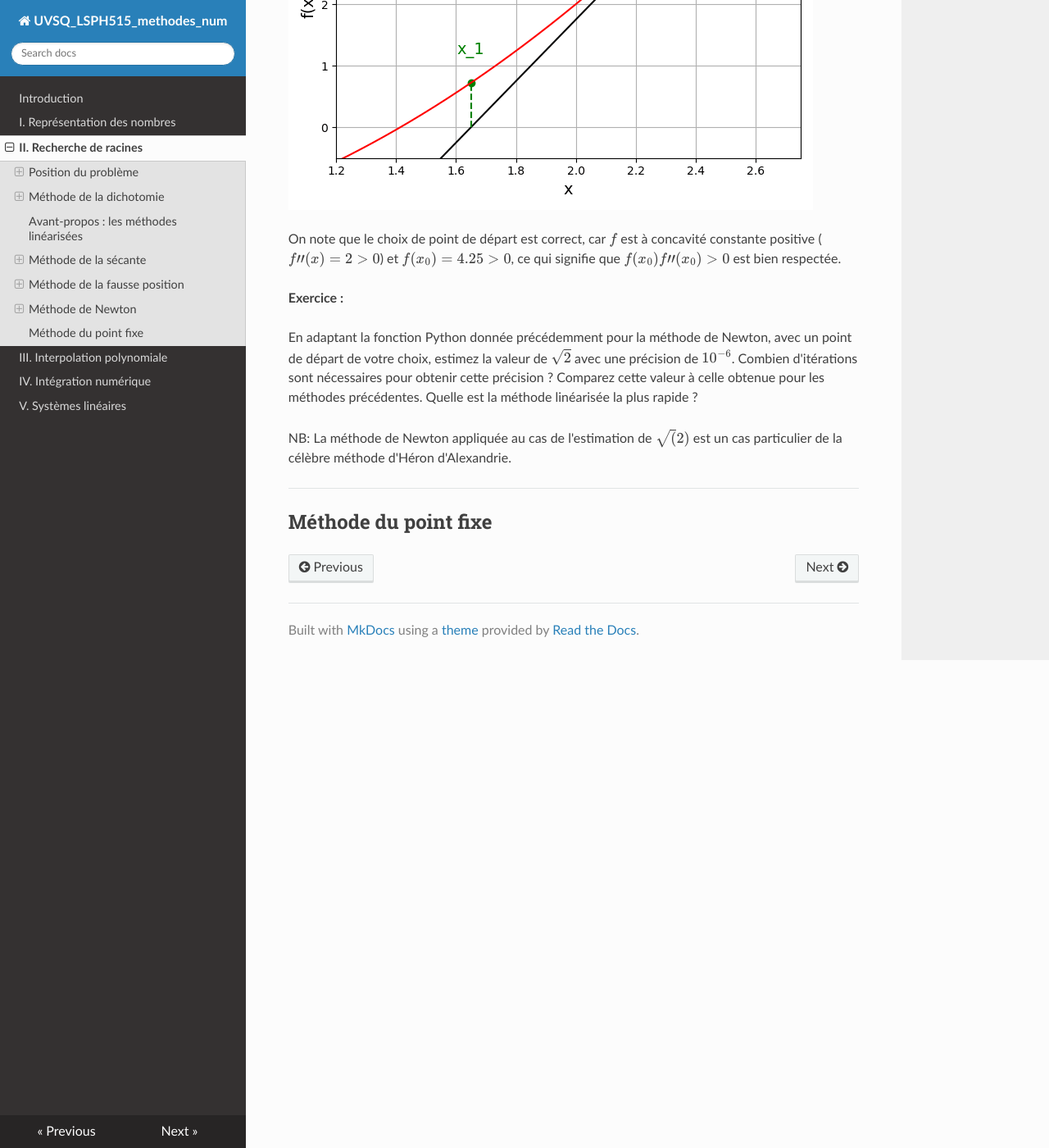
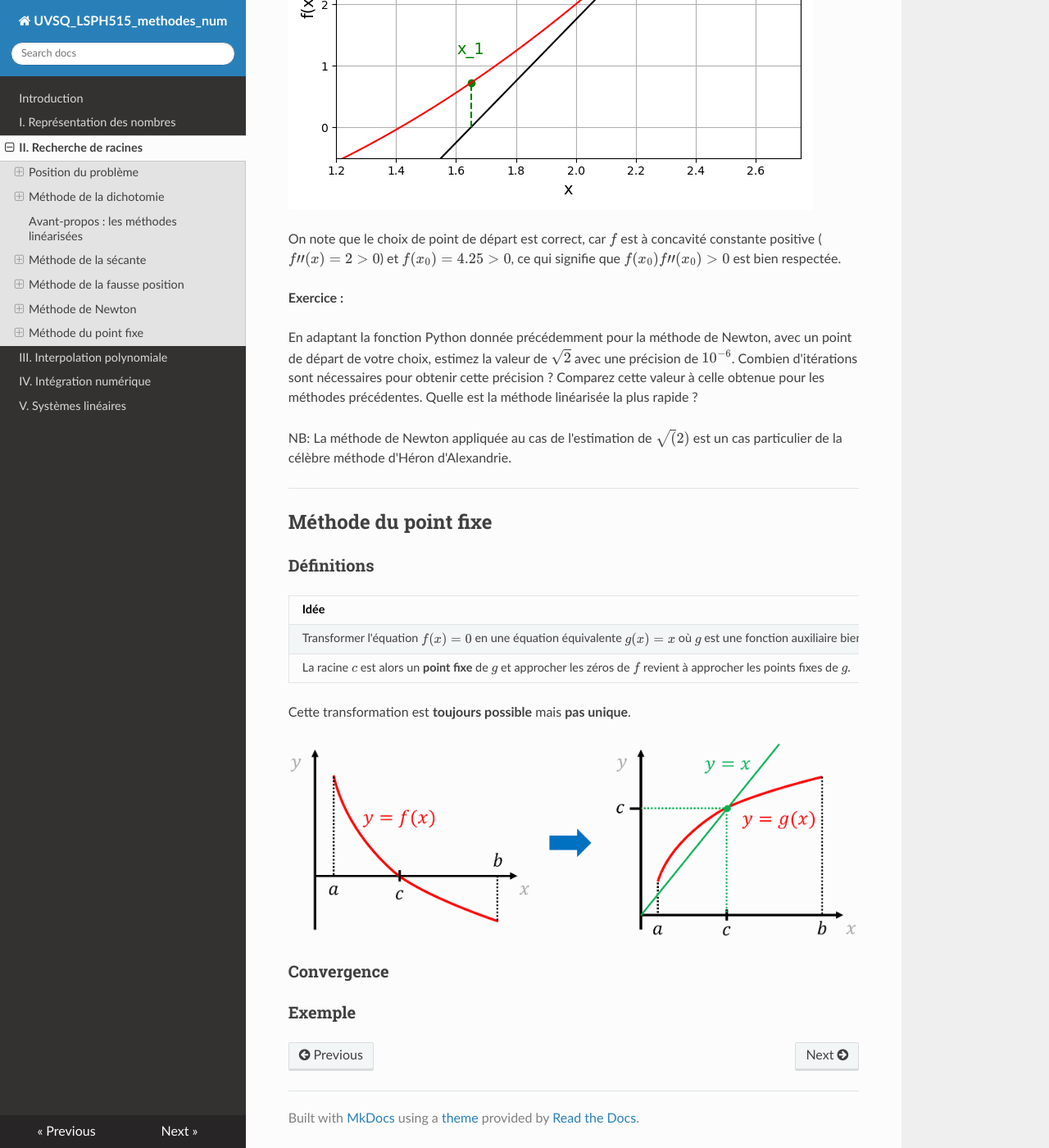
Before and after one commit to NicOudart/UVSQ_LSPH515_methodes_num, an MkDocs documentation site: the page built from docs/Chap2_Recherche_de_racines.md, in a window 1280 px wide and 1400 px high, scrolled down 15933 px. Shown: the whole window at 82% size. Built offline with MkDocs 1.6.1, drawn with Linux system fonts in a browser that asks for light colours; nearby versions of some CDN libraries.

Commit message:
-Fixing figure in Newton method, Chapter 2. -Beginning the fixed point method, Chapter 2.

```diff
--- a/docs/Chap2_Recherche_de_racines.md
+++ b/docs/Chap2_Recherche_de_racines.md
@@ -596,3 +596,18 @@
 ---
 
 ## Méthode du point fixe
+
+### Définitions
+
+|Idée|
+|:-|
+|Transformer l'équation $f(x)=0$ en une équation équivalente $g(x)=x$ où $g$ est une fonction auxiliaire bien choisie.|
+|La racine $c$ est alors un **point fixe** de $g$ et approcher les zéros de $f$ revient à approcher les points fixes de $g$.|
+
+Cette transformation est **toujours possible** mais **pas unique**.
+
+![Illustration du point fixe](img/Chap2_point_fixe.png)
+
+### Convergence
+
+### Exemple
```
Also changed, not shown: docs/img/Chap2_newton_convergence.png, docs/img/Chap2_point_fixe.png (added).
